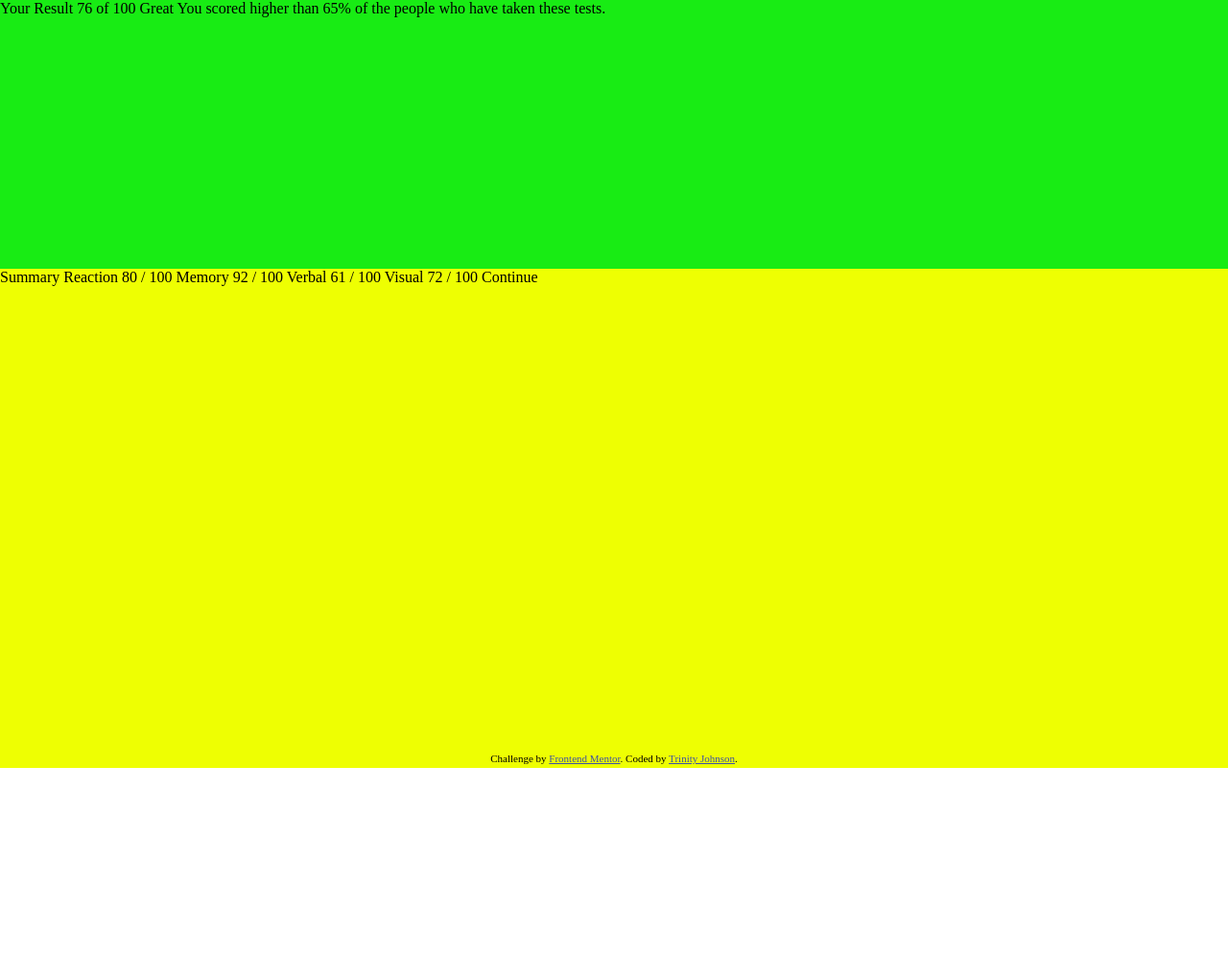
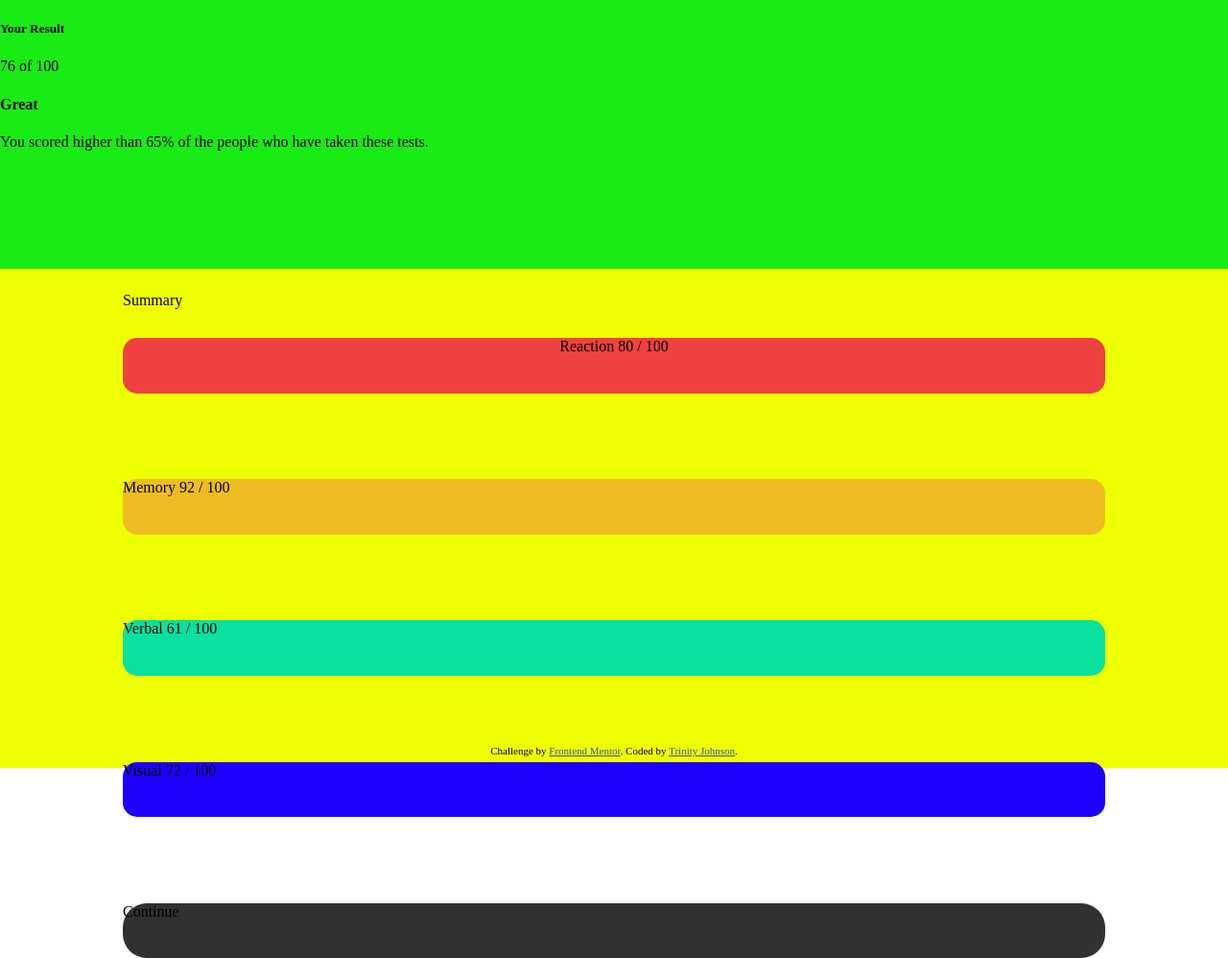
Before and after one commit to trinjo1229/results_summary_challenge, a plain HTML site: page index.html in a window 1280 px wide. Shown: the whole page at 96% size. Before the commit the page ends 800 px from the top, so only its background shows below. Drawn offline with Linux system fonts and the light colour scheme.

Commit message:
Structural Updates
I continued sectioning off the different elements and beginning to incorporate the color schemes of said elements.

```diff
--- a/index.css
+++ b/index.css
@@ -32,7 +32,58 @@ body{
 
 .summary_box{
     flex-basis: 100%;
-    height: 63%;
+    height: 60%;
+}
+
+.summary_header{
+    margin: auto; /*this will center the div*/
+    width: 80%;
+    height: 10%;
+}
+
+.reaction_category{
+    background-color: rgb(240, 65, 65);
+    margin: auto; /*this will center the div*/
+    text-align: center;
+    margin-bottom: 7%;
+    width: 80%;
+    height: 12%;
+    border-radius: 15px; /*adds the rounded corners*/
+}
+
+.memory_category{
+    background-color: rgb(239, 188, 35);
+    margin: auto; /*this will center the div*/
+    margin-bottom: 7%;
+    width: 80%;
+    height: 12%;
+    border-radius: 15px;
+}
+
+.verbal_category{
+    background-color: rgb(9, 225, 160);
+    margin: auto; /*this will center the div*/
+    margin-bottom: 7%;
+    width: 80%;
+    height: 12%;
+    border-radius: 15px;
+}
+
+.visual_category{
+    background-color: rgb(30, 0, 255);
+    margin: auto; /*this will center the div*/
+    margin-bottom: 7%;
+    width: 80%;
+    height: 12%;
+    border-radius: 15px;
+}
+
+.continue_button{
+    background-color: rgb(49, 48, 50);
+    margin: auto; /*this will center the div*/
+    width: 80%;
+    height: 12%;
+    border-radius: 25px;
 }
 
 .attribution{
--- a/index.html
+++ b/index.html
@@ -19,31 +19,51 @@
 
   <div class="background_box">
     <div class="result_box">
-      Your Result
+      <h5><p>Your Result</p></h5>
+
+      <div>
         76
         of 100
+      </div>
 
-      Great
-      You scored higher than 65% of the people who have taken these tests.
+      <h4><p>Great</p></h4>
+      <p>You scored higher than 65% of the people who have taken these tests.</p>
     </div>
 
     <div class="summary_box">
 
-      Summary
+      <div class="summary_header">
+        <p>Summary</p>
+      </div>
 
+
+      <div class="reaction_category">
         Reaction
         80 / 100
+      </div>
 
+
+      <div class="memory_category">
         Memory
         92 / 100
+      </div>
 
+
+      <div class="verbal_category">
         Verbal
         61 / 100
+      </div>
 
+
+      <div class="visual_category">
         Visual
         72 / 100
+      </div>
 
+      <div class="continue_button">
         Continue
+      </div>
+
     </div>
 
     <div class="attribution">
```
Lines whose indentation alone changed are shown as unchanged.
